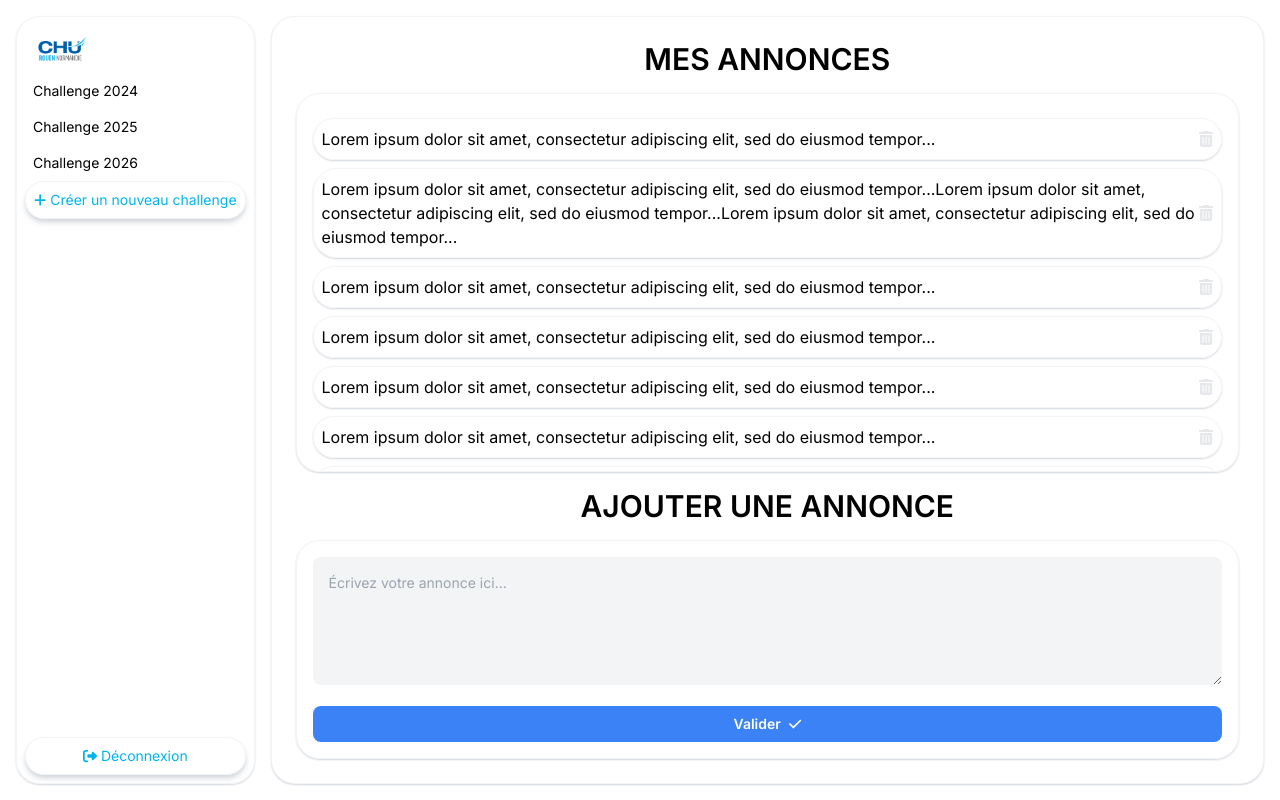
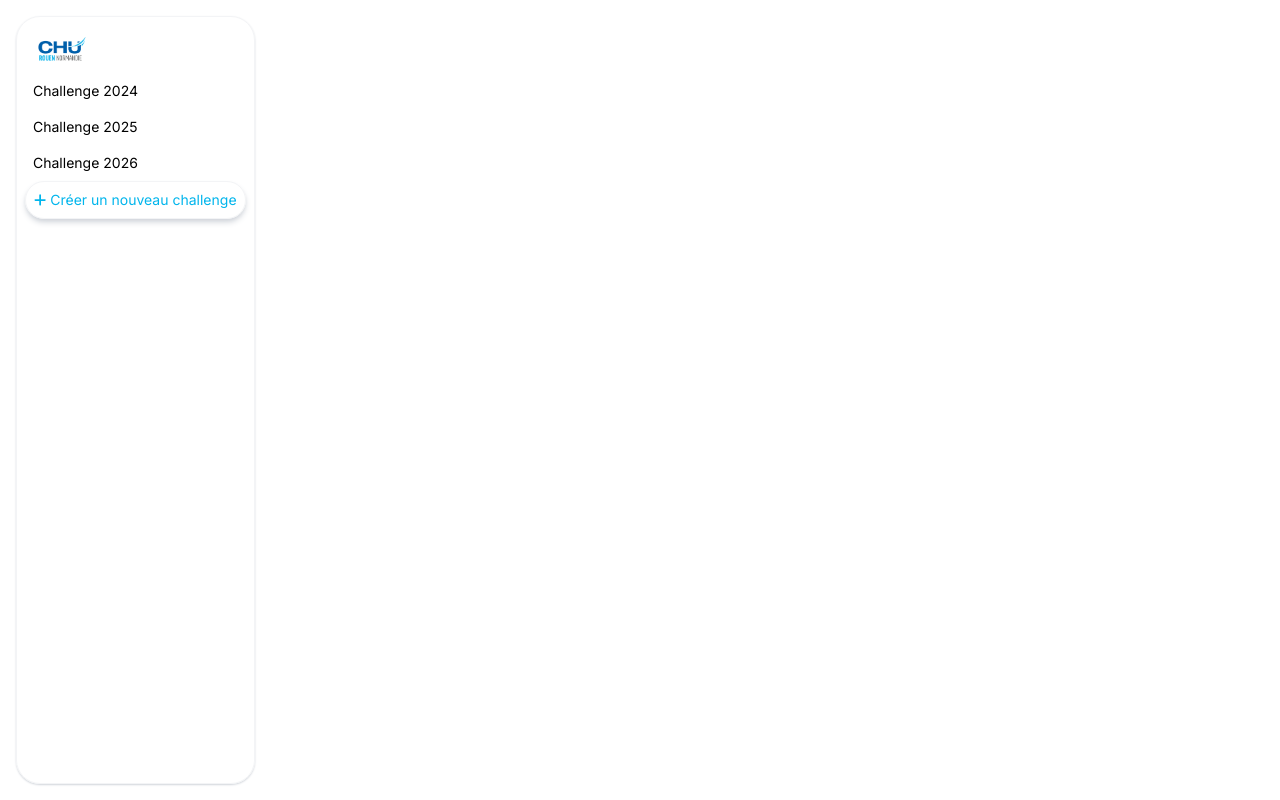
Before and after one commit to Louis-cardon/chu-admin, a Next.js app: page /home in a window 1280 px wide. Built offline with nearby package versions, Linux system fonts and the light colour scheme.

Commit message:
fin navigation

```diff
--- a/src/app/home/page.tsx
+++ b/src/app/home/page.tsx
@@ -4,20 +4,37 @@ import AnnouncementsComponent from '@/components/announcementsComponent';
 import ChallengeComponent from '@/components/challengeComponent';
 import Navigation from '@/components/navigation';
 import StatisticsComponent from '@/components/statisticsComponent';
-import React, { FC, useState } from 'react';
+import { FC } from 'react';
+import { useState } from 'react';
 
 const Home: FC = () => {
-  const [activePage, setActivePage] = useState<string>('');
+  const [activeChallengeId, setActiveChallengeId] = useState<number>(0);
+  const [activeSubMenu, setActiveSubMenu] = useState<string>('');
 
-  const handlePageChange = (page: string) => {
-    setActivePage(page);
+  const handleChallengeClick = (challengeId: number) => {
+    setActiveChallengeId(challengeId);
+  };
+
+  const handleSubMenuClick = (subMenu: string) => {
+    setActiveSubMenu(subMenu);
   };
 
   return (
     <div className="flex h-screen bg-white text-black p-4">
-      <Navigation onNavigate={handlePageChange} />
+      <Navigation
+        onNavigate={handleChallengeClick}
+        onSubMenuClick={handleSubMenuClick}
+      />
       <div className="pl-4 flex-1">
-        <AnnouncementsComponent />
+        {activeSubMenu === 'announcements' && (
+          <AnnouncementsComponent challengeId={activeChallengeId} />
+        )}
+        {activeSubMenu === 'statistics' && (
+          <StatisticsComponent challengeId={activeChallengeId} />
+        )}
+        {activeSubMenu === 'challenge' && (
+          <ChallengeComponent challengeId={activeChallengeId} />
+        )}
       </div>
     </div>
   );
--- a/src/components/announcementsComponent.tsx
+++ b/src/components/announcementsComponent.tsx
@@ -2,7 +2,13 @@ import React, { useState } from 'react';
 import { FontAwesomeIcon } from '@fortawesome/react-fontawesome';
 import { faCheck, faTrashAlt } from '@fortawesome/free-solid-svg-icons';
 
-const AnnouncementsComponent = () => {
+interface AnnouncementsComponentProps {
+  challengeId: number;
+}
+
+const AnnouncementsComponent = ({
+  challengeId,
+}: AnnouncementsComponentProps) => {
   const [announcements, setAnnouncements] = useState([
     'Lorem ipsum dolor sit amet, consectetur adipiscing elit, sed do eiusmod tempor...',
     'Lorem ipsum dolor sit amet, consectetur adipiscing elit, sed do eiusmod tempor...Lorem ipsum dolor sit amet, consectetur adipiscing elit, sed do eiusmod tempor...Lorem ipsum dolor sit amet, consectetur adipiscing elit, sed do eiusmod tempor...',
@@ -29,7 +35,7 @@ const AnnouncementsComponent = () => {
   };
 
   return (
-    <div className="flex flex-col h-full p-6 bg-white rounded-3xl shadow-sm shadow-gray-300 border border-gray-100">
+    <div className="flex flex-col h-full p-6 bg-white rounded-3xl shadow-sm shadow-gray-300 border border-gray-100 o">
       <h1 className="text-3xl font-semibold mb-4 text-center">MES ANNONCES</h1>
       <div className="flex-grow overflow-auto mb-4 p-4 shadow-sm shadow-gray-300 border border-gray-100 rounded-3xl">
         {announcements.map((announcement, index) => (
--- a/src/components/challengeComponent.tsx
+++ b/src/components/challengeComponent.tsx
@@ -3,7 +3,11 @@ import { FontAwesomeIcon } from '@fortawesome/react-fontawesome';
 import React, { useState } from 'react';
 import DatePicker from 'react-datepicker';
 
-const ChallengeComponent = () => {
+interface ChallengeComponentProps {
+  challengeId: number;
+}
+
+const ChallengeComponent = ({ challengeId }: ChallengeComponentProps) => {
   const [eventStartDate, setEventStartDate] = useState(new Date());
   const [eventEndDate, setEventEndDate] = useState(new Date());
   const [registrationStartDate, setRegistrationStartDate] = useState(
--- a/src/components/navigation.tsx
+++ b/src/components/navigation.tsx
@@ -1,9 +1,5 @@
 import { FontAwesomeIcon } from '@fortawesome/react-fontawesome';
-import {
-  faAdd,
-  faRightFromBracket,
-  faTrash,
-} from '@fortawesome/free-solid-svg-icons';
+import { faAdd, faTrash } from '@fortawesome/free-solid-svg-icons';
 import React, { useState, FC } from 'react';
 import Image from 'next/image';
 import logoChu from '../assets/logo-CHU.png';
@@ -14,10 +10,11 @@ type Challenge = {
 };
 
 interface NavigationProps {
-  onNavigate: (page: string) => void;
+  onNavigate: (challengeId: number) => void;
+  onSubMenuClick: (subMenu: string) => void;
 }
 
-const Navigation: FC<NavigationProps> = ({ onNavigate }) => {
+const Navigation: FC<NavigationProps> = ({ onNavigate, onSubMenuClick }) => {
   const [activeItem, setActiveItem] = useState<number>(0);
 
   const [challenges, setChallenges] = useState<Challenge[]>([
@@ -26,9 +23,14 @@ const Navigation: FC<NavigationProps> = ({ onNavigate }) => {
     { id: 3, title: 'Challenge 2026' },
   ]);
 
-  const handleItemClick = (itemId: number, pageTitle: string) => {
-    setActiveItem(itemId);
-    onNavigate(pageTitle);
+  const handleItemClick = (challengeId: number) => {
+    onNavigate(challengeId);
+    setActiveItem(challengeId);
+    onSubMenuClick('announcements');
+  };
+
+  const handleSubMenuClick = (subMenu: string) => {
+    onSubMenuClick(subMenu);
   };
 
   const buttonStyle = 'p-1 block border-l';
@@ -41,7 +43,7 @@ const Navigation: FC<NavigationProps> = ({ onNavigate }) => {
           {activeItem === item.id ? (
             <div>
               <button
-                onClick={() => handleItemClick(item.id, item.title)}
+                onClick={() => handleItemClick(item.id)}
                 className={`p-2 rounded-3xl text-primaryBlue shadow-md shadow-gray-300  border border-gray-100`}
               >
                 {item.title}
@@ -52,19 +54,31 @@ const Navigation: FC<NavigationProps> = ({ onNavigate }) => {
               </button>
             </div>
           ) : (
-            <button
-              onClick={() => handleItemClick(item.id, item.title)}
-              className={`p-2`}
-            >
+            <button onClick={() => handleItemClick(item.id)} className={`p-2`}>
               {item.title}
             </button>
           )}
 
           {activeItem === item.id && (
             <div className="pl-4 text-xs">
-              <button className={buttonStyle}>Informations</button>
-              <button className={buttonStyle}>Annonces</button>
-              <button className={buttonStyle}>Statistique</button>
+              <button
+                className={buttonStyle}
+                onClick={() => handleSubMenuClick('announcements')}
+              >
+                Annonces
+              </button>
+              <button
+                className={buttonStyle}
+                onClick={() => handleSubMenuClick('statistics')}
+              >
+                Statistique
+              </button>
+              <button
+                className={buttonStyle}
+                onClick={() => handleSubMenuClick('challenge')}
+              >
+                Informations
+              </button>
             </div>
           )}
         </div>
@@ -74,10 +88,6 @@ const Navigation: FC<NavigationProps> = ({ onNavigate }) => {
         <FontAwesomeIcon className="mr-1" icon={faAdd} />
         <span>Créer un nouveau challenge</span>
       </button>
-      <button className="mt-auto flex items-center justify-center p-2 rounded-3xl border border-gray-100 text-primaryBlue shadow-md shadow-gray-300">
-        <FontAwesomeIcon className="mr-1" icon={faRightFromBracket} />
-        <span>Déconnexion</span>
-      </button>
     </div>
   );
 };
--- a/src/components/statisticsComponent.tsx
+++ b/src/components/statisticsComponent.tsx
@@ -7,7 +7,11 @@ import {
 } from '@fortawesome/free-solid-svg-icons';
 import './../css/scrollbar-styled.css';
 
-const StatisticsComponent = () => {
+interface StatisticsComponentProps {
+  challengeId: number;
+}
+
+const StatisticsComponent = ({ challengeId }: StatisticsComponentProps) => {
   const ids = [
     'id00001',
     'id00002',
```
